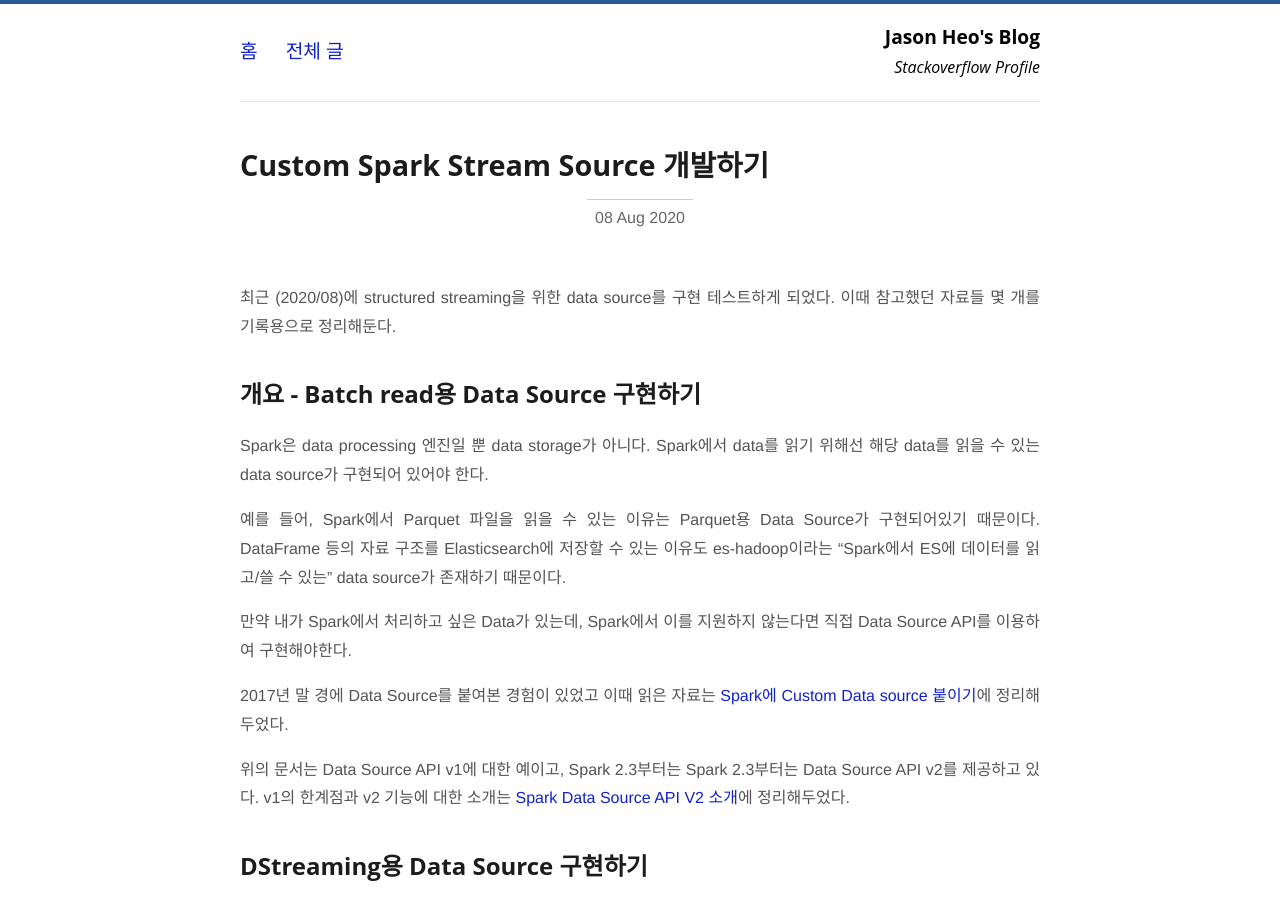
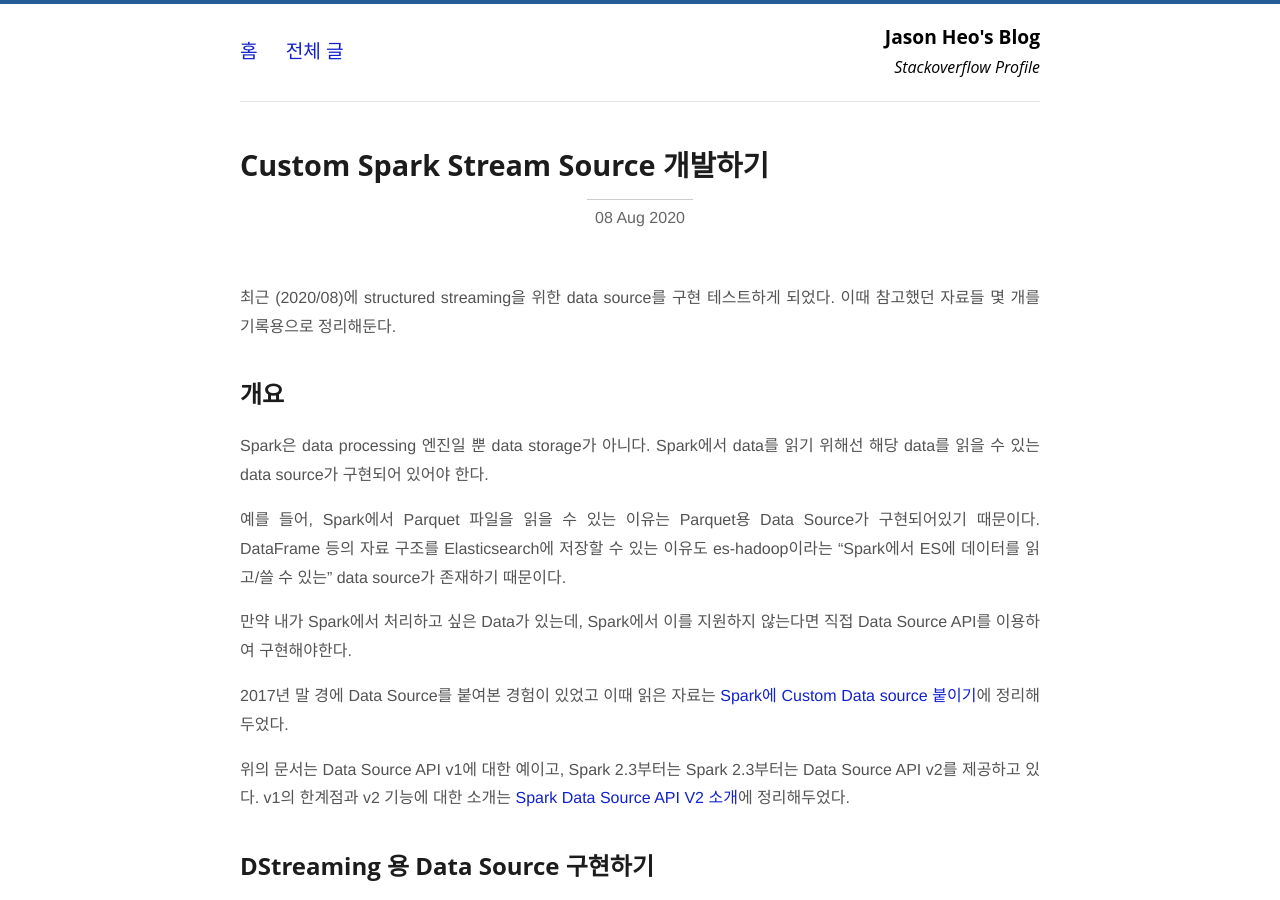
Before and after one commit to jason-heo/jason-heo.github.io, a Jekyll site: the page built from _posts/2020-08-08-spark-stream-source.md, in a window 1280 px wide and 900 px high. Built offline with Jekyll 4.4.1, drawn with Linux system fonts in a browser that asks for light colours; comment, search, counter and statistics services are not loaded.

Commit message:
header 수정

```diff
--- a/_posts/2020-08-08-spark-stream-source.md
+++ b/_posts/2020-08-08-spark-stream-source.md
@@ -6,7 +6,7 @@ categories: "bigdata"
 
 최근 (2020/08)에 structured streaming을 위한 data source를 구현 테스트하게 되었다. 이때 참고했던 자료들 몇 개를 기록용으로 정리해둔다.
 
-## 개요 - Batch read용 Data Source 구현하기
+## 개요
 
 Spark은 data processing 엔진일 뿐 data storage가 아니다. Spark에서 data를 읽기 위해선 해당 data를 읽을 수 있는 data source가 구현되어 있어야 한다.
 
@@ -18,7 +18,7 @@ Spark은 data processing 엔진일 뿐 data storage가 아니다. Spark에서 da
 
 위의 문서는 Data Source API v1에 대한 예이고, Spark 2.3부터는 Spark 2.3부터는 Data Source API v2를 제공하고 있다. v1의 한계점과 v2 기능에 대한 소개는 [Spark Data Source API V2 소개](http://jason-heo.github.io/bigdata/2018/01/08/spark-data-source-api-v2.html)에 정리해두었다.
 
-## DStreaming용 Data Source 구현하기
+## DStreaming 용 Data Source 구현하기
 
 DStreaming 방식에서는 Custom Receiver를 구현하면 된다.
 
```
